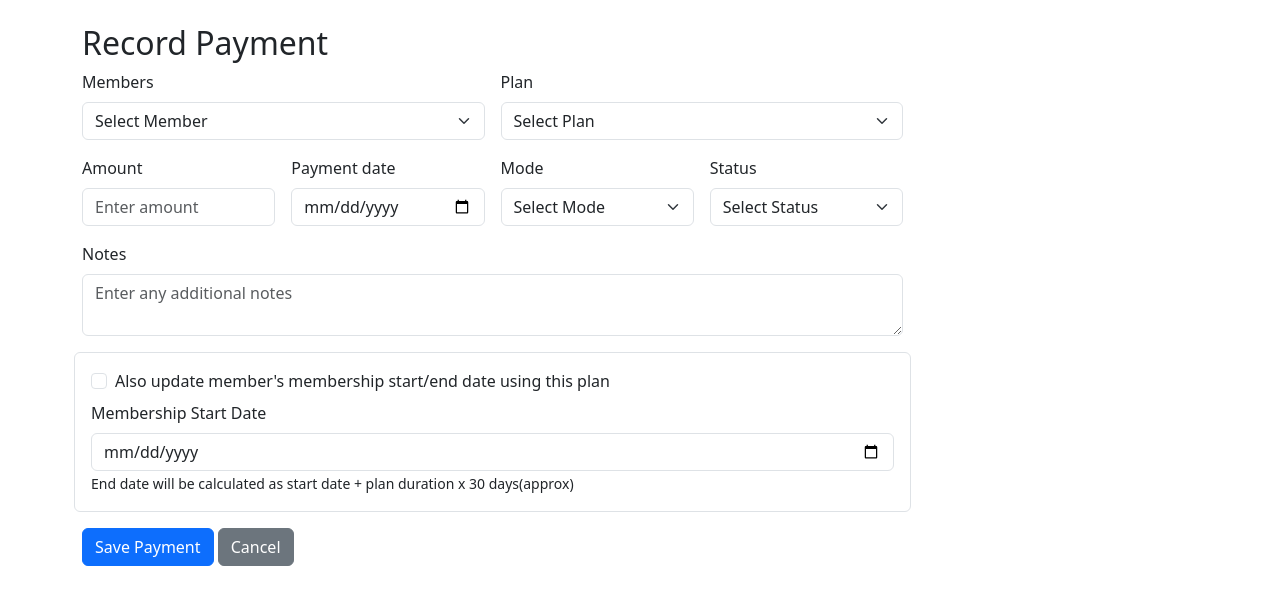
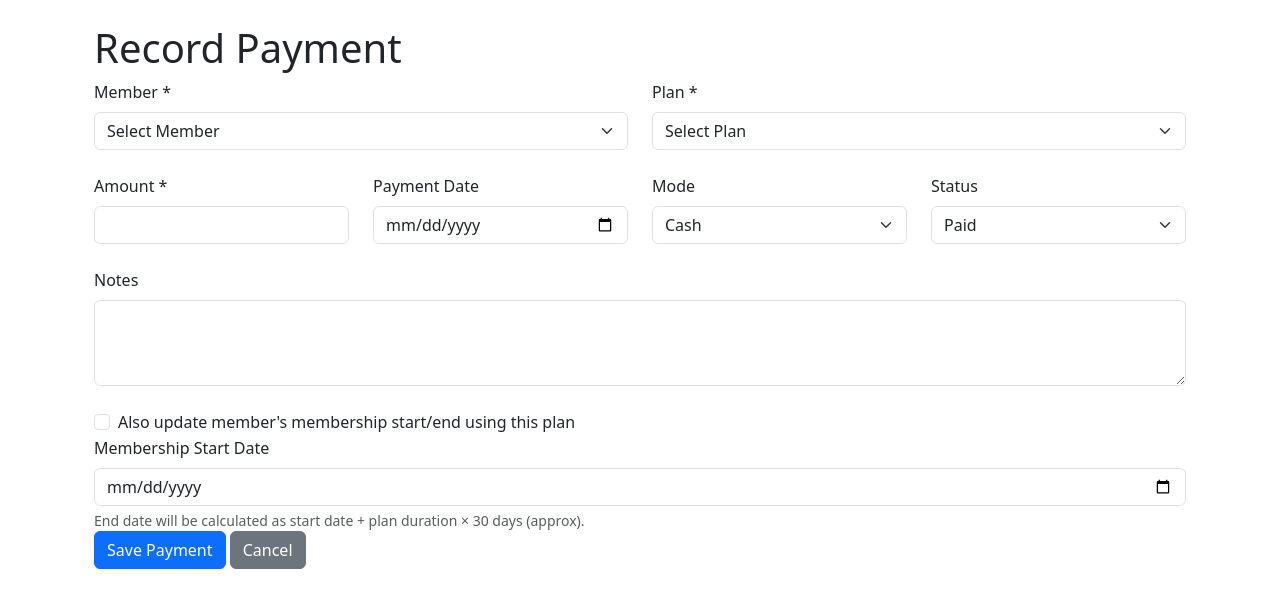
Before and after one commit to aayushofficial-dev/GymMind_AI, a Django app: page /admin_payments_add/ in a window 1280 px wide. Shown: the part 56-664 px from the top of the page. Run offline with Django 4.2, Linux system fonts and the light colour scheme; a user stored in the database is signed in; data comes from the database, SQL or seed files in the repository.

Commit message:
changes in payments tab

```diff
--- a/gymapp/templates/admin_payment_form.html
+++ b/gymapp/templates/admin_payment_form.html
@@ -2,86 +2,175 @@
 
 {% block content %}
 
-<h2>
-    Record Payment
-</h2>
+<div class="container-fluid payment-container">
 
-<form method="post" class="row g-3 w-75">
+    <h1>Record Payment</h1>
+
+    <form method="POST">
         {% csrf_token %}
+
+        <div class="row g-4">
+
             <div class="col-md-6">
-    <label for="member_id" class="form-label">Members</label>
-   <select name="member_id" class="form-select" required>
+                <label for="member_id" class="form-label">
+                    Member <span class="required">*</span>
+                </label>
+
+                <select name="member_id" id="member_id" class="form-select" required>
                     <option value="">Select Member</option>
+
                     {% for member in members %}
                         <option value="{{ member.id }}">
-            {{ member.full_name }} ({{ member.user.username }})
+                            {{ member.full_name }}
                         </option>
                     {% endfor %}
                 </select>
             </div>
 
             <div class="col-md-6">
-    <label class="form-label">Plan</label>
-    <select name="plan_id" class="form-select">
+                <label for="plan_id" class="form-label">
+                    Plan <span class="required">*</span>
+                </label>
+
+                <select name="plan_id" id="plan_id" class="form-select" required>
                     <option value="">Select Plan</option>
+
                     {% for plan in plans %}
                         <option value="{{ plan.id }}">
-            {{ plan.name}}
+                            {{ plan.name }} - {{ plan.duration_months }} months - ${{ plan.fee }}
                         </option>
                     {% endfor %}
                 </select>
             </div>
 
             <div class="col-md-3">
-    <label class="form-label">Amount</label>
-    <input type="number" name="amount" class="form-control" step="0.01" placeholder="Enter amount" required>
+                <label for="amount" class="form-label">
+                    Amount <span class="required">*</span>
+                </label>
+
+                <input
+                    type="number"
+                    name="amount"
+                    id="amount"
+                    class="form-control"
+                    step="0.01"
+                    min="0"
+                    required
+                >
             </div>
 
             <div class="col-md-3">
-    <label class="form-label">Payment date</label>
-    <input type="date" name="payment_date" class="form-control" required>
+                <label for="payment_date" class="form-label">
+                    Payment Date
+                </label>
+
+                <input
+                    type="date"
+                    name="payment_date"
+                    id="payment_date"
+                    class="form-control"
+                >
             </div>
 
             <div class="col-md-3">
-    <label class="form-label">Mode</label>
-    <select name="mode" class="form-select" required>
-        <option value="">Select Mode</option>
+                <label for="mode" class="form-label">
+                    Mode
+                </label>
+
+                <select name="mode" id="mode" class="form-select">
                     <option value="CASH">Cash</option>
                     <option value="ONLINE">Online</option>
                 </select>
             </div>
 
             <div class="col-md-3">
-    <label class="form-label">Status</label>
-    <select name="status" class="form-select" required>
-        <option value="">Select Status</option>
+                <label for="status" class="form-label">
+                    Status
+                </label>
+
+                <select name="status" id="status" class="form-select">
                     <option value="PAID">Paid</option>
                     <option value="PENDING">Pending</option>
                 </select>
             </div>
 
-   <div class="col-md-12">
-    <label class="form-label">Notes</label>
-    <textarea name="notes" class="form-control" rows="2" placeholder="Enter any additional notes"></textarea>
+            <div class="col-12">
+                <label for="notes" class="form-label">
+                    Notes
+                </label>
+
+                <textarea
+                    name="notes"
+                    id="notes"
+                    class="form-control"
+                    rows="3"
+                ></textarea>
             </div>
 
-   <div class="col-md-12 border rounded p-3">
-    <div class="form-check">
-        <input type="checkbox" class="form-check-input" name="set_membership" id="set_membership">
-        <label class="form-check-label" for="set_membership">
-            Also update member's membership start/end date using this plan
+            <div class="col-12">
+
+                <div class="membership-box">
+
+                    <div class="form-check membership-check">
+                        <input
+                            type="checkbox"
+                            name="set_membership"
+                            id="set_membership"
+                            class="form-check-input"
+                        >
+
+                        <label
+                            for="set_membership"
+                            class="form-check-label"
+                        >
+                            Also update member's membership start/end using this plan
                         </label>
                     </div>
-    <div class="mt-2">
-        <label class="form-label">Membership Start Date</label>
-        <input type="date" name="membership_start" class="form-control">
-        <small>End date will be calculated as start date + plan duration x 30 days(approx)</small>
+
+                    <div class="membership-date">
+
+                        <label
+                            for="membership_start"
+                            class="form-label"
+                        >
+                            Membership Start Date
+                        </label>
+
+                        <input
+                            type="date"
+                            name="membership_start"
+                            id="membership_start"
+                            class="form-control"
+                        >
+
+                        <div class="form-text">
+                            End date will be calculated as start date + plan duration × 30 days (approx).
                         </div>
+
                     </div>
-   <div class="col-md-12">
-    <button type="submit" class="btn btn-primary">Save Payment</button>
-    <a href="{% url 'admin_payments_list' %}" class="btn btn-secondary">Cancel</a>
+
                 </div>
+
+            </div>
+
+        </div>
+
+        <div class="form-buttons">
+
+            <button type="submit" class="btn btn-primary">
+                Save Payment
+            </button>
+
+            <a
+                href="{% url 'admin_payments_list' %}"
+                class="btn btn-secondary"
+            >
+                Cancel
+            </a>
+
+        </div>
+
     </form>
 
+</div>
 {% endblock %}
--- a/gymapp/views.py
+++ b/gymapp/views.py
@@ -456,23 +456,34 @@ def admin_enquiry_update_status(request, enquiry_id):
 def admin_payments_list(request):
     member_id = request.GET.get('member_id')
     status = request.GET.get('status')
+
     payments = Payment.objects.select_related('member', 'plan').all().order_by('-payment_date')
+
     if member_id:
         payments = payments.filter(member__id=member_id)
+
     if status in ['PENDING', 'PAID']:
         payments = payments.filter(status=status)
 
     members = MemberProfile.objects.all().order_by('full_name')
-    return render(request, 'admin_payments_list.html', {'payments':payments,
-                                                        'members':members,
-                                                        'selected_member_id': member_id,
-                                                        'selected_status': status
-                                                        })
+
+    return render(
+        request,
+        'admin_payments_list.html',
+        {
+            'payments': payments,
+            'members': members,
+            'selected_member_id': member_id,
+            'selected_status': status
+        }
+    )
+
 
 @admin_required
 def admin_payment_add(request):
     members = MemberProfile.objects.all().order_by('full_name')
     plans = MembershipPlan.objects.all().order_by('duration_months')
+
     if request.method == 'POST':
         member_id = request.POST.get('member_id')
         plan_id = request.POST.get('plan_id')
@@ -492,36 +503,61 @@ def admin_payment_add(request):
         member = MemberProfile.objects.get(id=member_id)
         plan = MembershipPlan.objects.get(id=plan_id)
 
-        # overpayment check
         if plan and plan.fee:
             total_paid = Payment.objects.filter(
-                member=member, plan=plan, status='PAID'
-            ).aggregate(total=models.Sum('amount'))['total'] or 0
-            if float(total_paid) + float(amount) > plan.fee:
-                remaining_amount = plan.fee - total_paid
-                messages.error(request, f'Total paid amount exceeds the plan fee of {plan.fee}. Remaining amount: {remaining_amount}. Please check the amount.')
+                member=member,
+                plan=plan,
+                status='PAID'
+            ).aggregate(total=Sum('amount'))['total'] or 0
+
+            if float(total_paid) + float(amount) > float(plan.fee):
+                remaining_amount = float(plan.fee) - float(total_paid)
+
+                messages.error(
+                    request,
+                    f'Payment exceeds the plan fee. Remaining amount: {remaining_amount}.'
+                )
+
                 return redirect('admin_payment_add')
 
         Payment.objects.create(
             member=member,
             plan=plan,
             amount=amount,
-            status=status,
             payment_date=payment_date,
             mode=mode,
-            notes=notes,
+            status=status,
+            notes=notes
         )
+
         if set_membership == 'on' and plan and membership_start:
             try:
-                membership_start = timezone.datetime.strptime(membership_start, '%Y-%m-%d').date()
+                membership_start = timezone.datetime.strptime(
+                    membership_start,
+                    '%Y-%m-%d'
+                ).date()
             except ValueError:
-                messages.error(request, 'Invalid membersip start date format. Please use YYYY-MM-DD')
+                messages.error(
+                    request,
+                    'Invalid membership start date format. Please use YYYY-MM-DD.'
+                )
                 return redirect('admin_payment_add')
+
             member.plan = plan
             member.membership_start = membership_start
-            member.membership_end = member.membership_start + timedelta(days=plan.duration_months*30)
+            member.membership_end = membership_start + timedelta(
+                days=plan.duration_months * 30
+            )
             member.save()
 
         messages.success(request, 'Payment recorded successfully!')
         return redirect('admin_payments_list')
-    return render(request, 'admin_payment_form.html', {'members': members, 'plans':plans})
+
+    return render(
+        request,
+        'admin_payment_form.html',
+        {
+            'members': members,
+            'plans': plans
+        }
+    )
```
Also changed, not shown: gymapp/templates/admin_member_form.html (+127 -22 lines), gymapp/templates/admin_payments_list.html (+28 -29 lines). Lines whose indentation alone changed are shown as unchanged.
